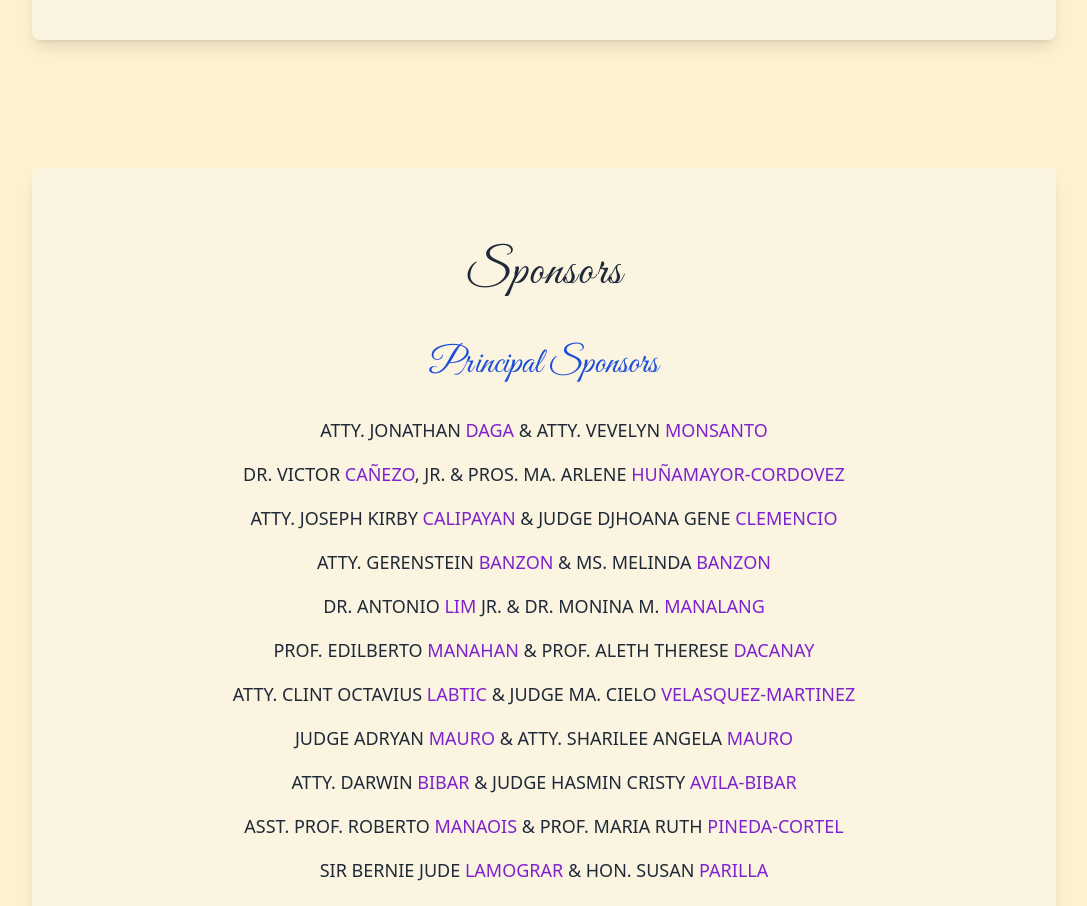
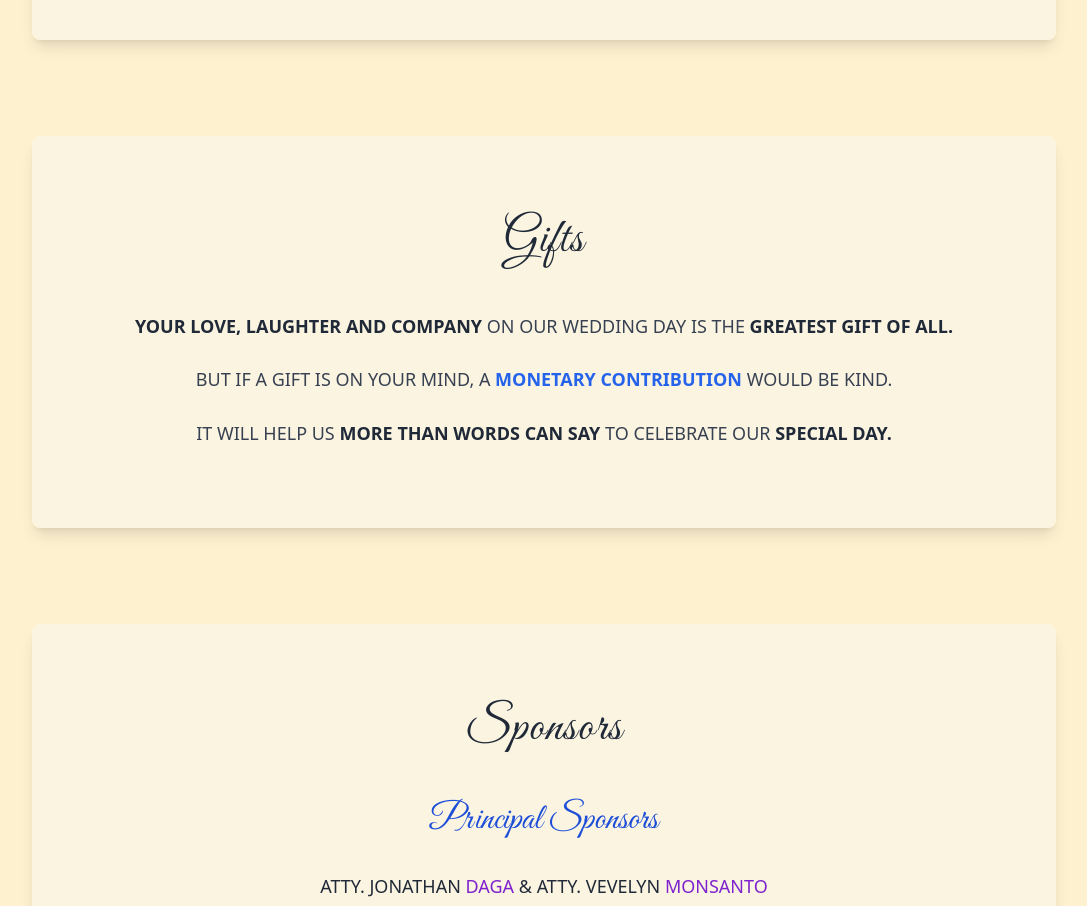
Before and after one commit to kulaizki/imclizyforyou, a Next.js app: page / in a window 1280 px wide. Shown: the part 2200-3106 px from the top of the page, without its empty margins (96-1183 px from the left). Built offline with nearby package versions, Linux system fonts and the light colour scheme.

Commit message:
style: add font weight and colors to Gifts

```diff
--- a/src/app/page.tsx
+++ b/src/app/page.tsx
@@ -1,5 +1,6 @@
 import Crew from "@/components/Crew";
 import Sponsors from "@/components/Sponsors";
+import Gifts from "@/components/Gifts";
 
 export default function Home() {
   return (
@@ -29,6 +30,7 @@ export default function Home() {
       </h1>
 
       <Crew />
+      <Gifts />
       <Sponsors />
 
       <div className="flex flex-col z-10 text-center px-4 gap-6 max-w-2xl">
--- /dev/null
+++ b/src/components/Gifts.tsx
@@ -0,0 +1,21 @@
+export default function Gifts() {
+  return (
+    <div className="bg-[#faf5e7] bg-opacity-80 rounded-lg shadow-lg p-20 max-w-5xl w-full">
+      <h1 className="text-5xl font-wedding text-gray-800 tracking-wide text-center mb-12">
+        Gifts
+      </h1>
+
+      <div className="text-center text-gray-700 text-lg leading-relaxed max-w-4xl mx-auto">
+        <p className="mb-6">
+          <span className="font-bold text-gray-800">YOUR LOVE, LAUGHTER AND COMPANY</span> ON OUR WEDDING DAY IS THE <span className="font-bold text-gray-800">GREATEST GIFT OF ALL.</span>
+        </p>
+        <p className="mb-6">
+          BUT IF A GIFT IS ON YOUR MIND, A <span className="font-semibold text-blue-600">MONETARY CONTRIBUTION</span> WOULD BE KIND.
+        </p>
+        <p>
+          IT WILL HELP US <span className="font-bold text-gray-800">MORE THAN WORDS CAN SAY</span> TO CELEBRATE OUR <span className="font-bold text-gray-800">SPECIAL DAY.</span>
+        </p>
+      </div>
+    </div>
+  );
+}
```
